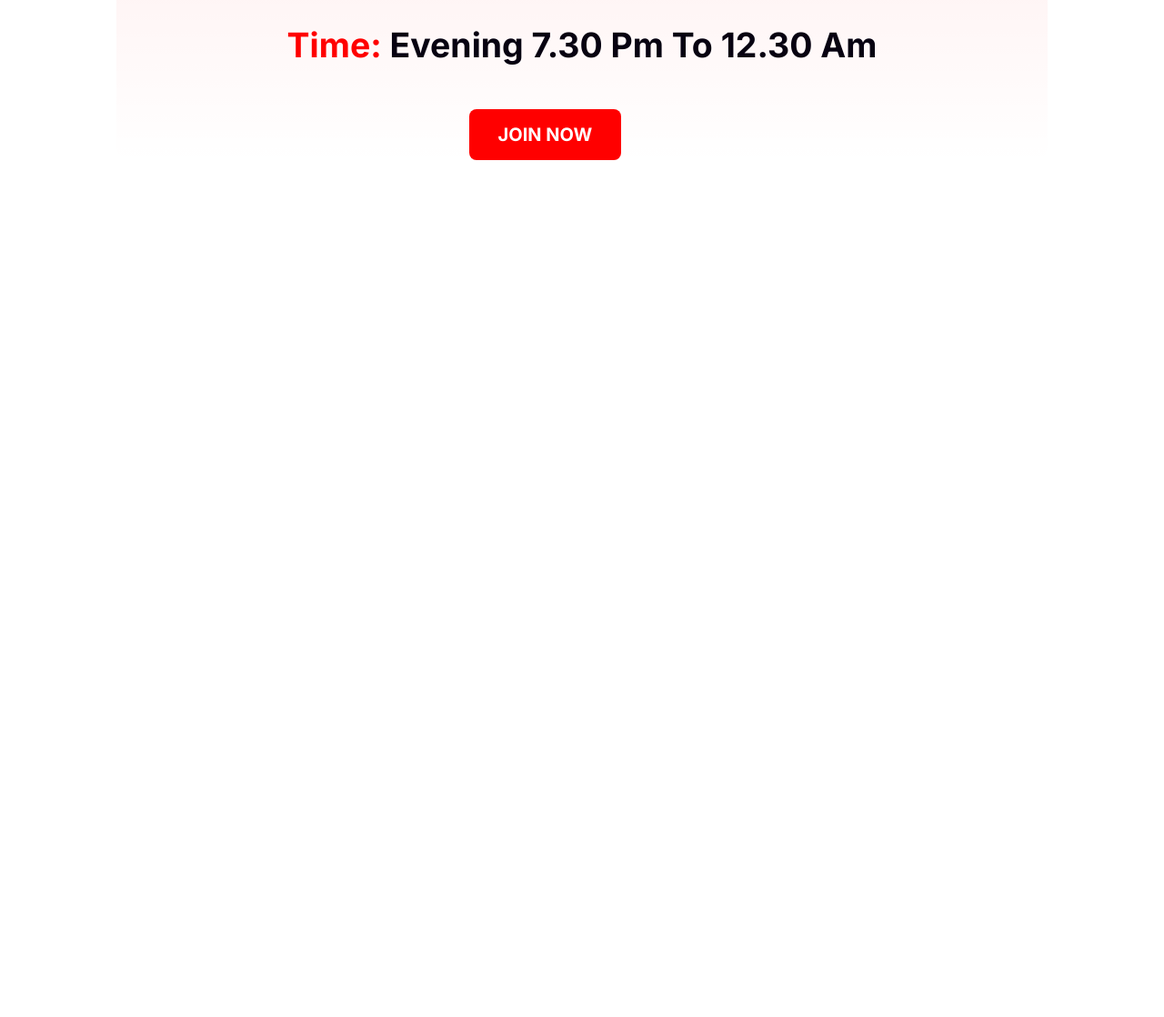
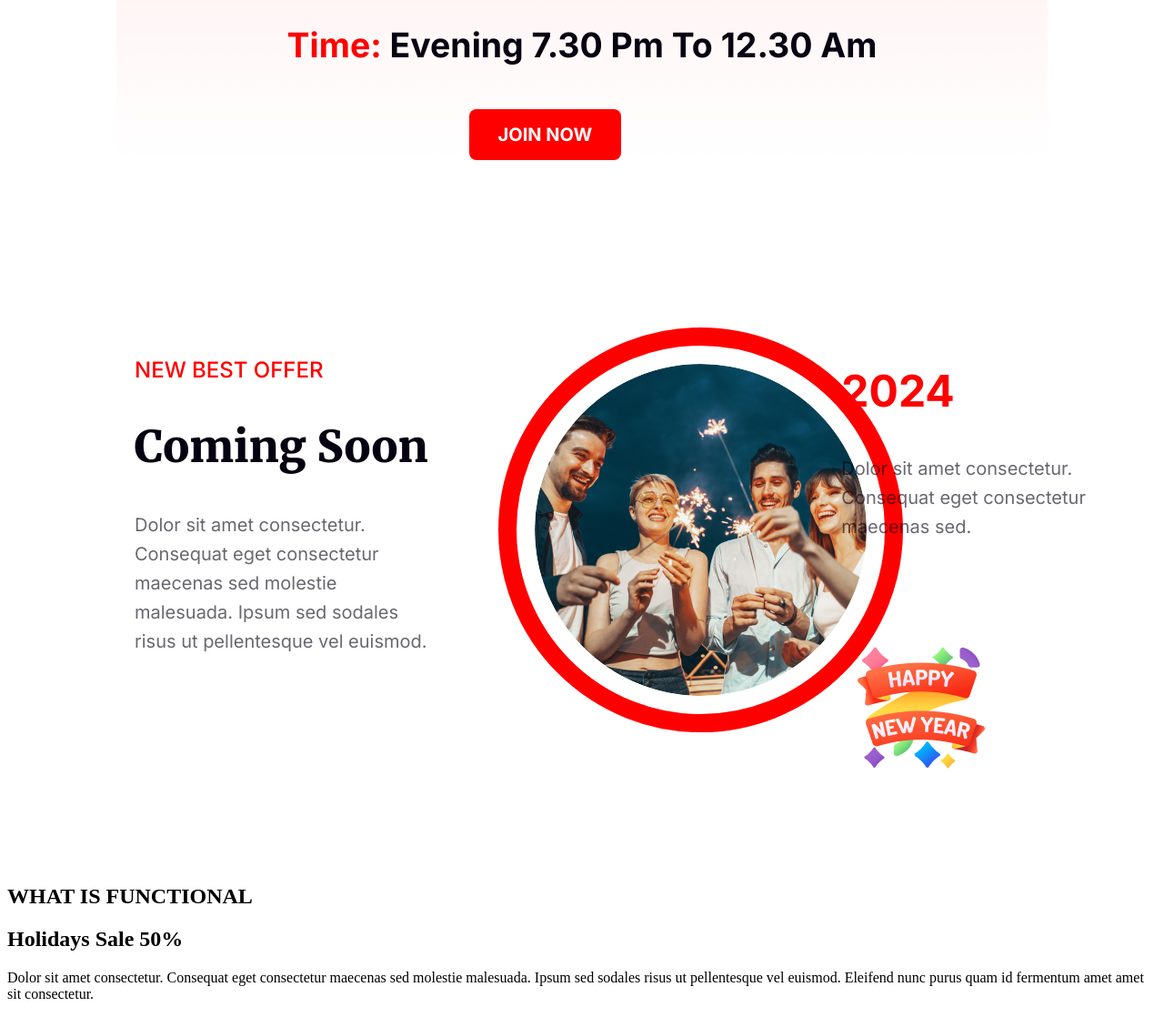
Before and after one commit to nekokaito/new-year-party, a plain HTML site: page index.html in a window 1280 px wide. Shown: the part 2947-4065 px from the top of the page at 91% size. Before the commit the page ends 3247 px from the top, so only its background shows below. Drawn offline with Linux system fonts and the light colour scheme.

Commit message:
comming-soon section added also sale section

```diff
--- a/index.html
+++ b/index.html
@@ -45,6 +45,31 @@
 
         </div>
         </section>
+        <section class="comming-soon-section">
+            <div class="comming-soon-div">
+                <div class="comming-soon-offer">
+                    <h4>NEW BEST OFFER</h4>
+                    <h1>Coming Soon</h1>
+                    <p>Dolor sit amet consectetur. Consequat eget consectetur maecenas sed molestie malesuada. Ipsum sed sodales risus ut pellentesque vel euismod. </p>
+                </div>
+                <div class=" comming-soon-offer">
+                    <img class="comming-soon-img" src="images/round-bg.png" alt="">
+                </div>
+                <div class="comming-soon-offer">
+                    <h2>2024</h1>
+                    <p id="comming-soon-offer-p">Dolor sit amet consectetur. Consequat eget consectetur maecenas sed.</p>
+                    <br>
+                    <img class="new-year-img" src="images/happynewyear.png" alt="">
+                </div>
+            </div>
+        </section>
+        <section class="sale-section">
+            <div class="sale-text">
+                <h2>WHAT IS FUNCTIONAL</h2>
+                <h1>Holidays Sale 50%</h1>
+                <p>Dolor sit amet consectetur. Consequat eget consectetur maecenas sed molestie malesuada. Ipsum sed sodales risus ut pellentesque vel euismod. Eleifend nunc purus quam id fermentum amet amet sit consectetur.</p>
+            </div>
+        </section>
     </main>
     <footer></footer>
 </body>
--- a/style.css
+++ b/style.css
@@ -176,3 +176,75 @@ header {
     align-items: center;
     margin: 100px 200px 110px;
 }
+.comming-soon-section {
+    margin-top: 180px;
+}
+.comming-soon-div {
+    display: flex;
+    justify-content: space-between;
+    margin: 120px 140px;
+}
+.comming-soon-offer {
+    width: 33%;
+
+
+}
+.comming-soon-offer h4 {
+    color: #F00;
+text-align: left;
+font-family: Inter;
+font-size: 24px;
+font-style: normal;
+font-weight: 500;
+line-height: normal;
+}
+.comming-soon-offer h1 {
+    color: #070211;
+    text-align: left;
+font-family: Merriweather;
+font-size: 48px;
+font-style: normal;
+font-weight: 900;
+line-height: normal;
+text-transform: capitalize;
+}
+.comming-soon-offer p {
+    height: 128px;
+    color: rgba(7, 2, 17, 0.60);
+font-family: Inter;
+font-size: 20px;
+font-style: normal;
+font-weight: 400;
+line-height: 32px; /* 160% */
+}
+.comming-soon-img {
+    margin-left: 70px ;
+    border: 20px solid #f00;
+    border-radius: 100%;
+    padding: 20px;
+}
+.comming-soon-offer h2{
+    color: #F00;
+font-family: Inter;
+font-size: 48px;
+font-style: normal;
+font-weight: 700;
+line-height: normal;
+padding-left: 118px;
+}
+#comming-soon-offer-p {
+    color: rgba(7, 2, 17, 0.60);
+font-family: Inter;
+font-size: 20px;
+font-style: normal;
+font-weight: 400;
+line-height: 32px; /* 160% */
+padding-left: 118px;
+width: 276px;
+}
+.new-year-img {
+    margin: 43px 136px 0px ;
+}
+.sale-text {
+
+}
```
Also changed, not shown: images/happynewyear.png (renamed from images/Group 96.png), images/round-bg.png (renamed from images/Ellipse 1.png).
